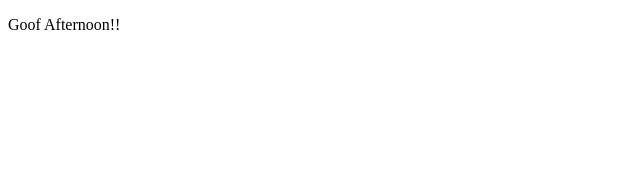
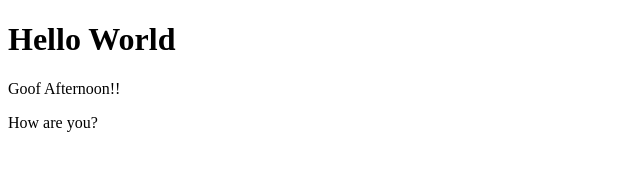
Before and after one commit to Thulasivenu/LocalRepo, a plain HTML site: page index.html in a window 1280 px wide. Shown: the whole page, without its empty margins (0-640 px from the left). Drawn offline with Linux system fonts and the light colour scheme.

Commit message:
Added an new line

```diff
--- a/index.html
+++ b/index.html
@@ -6,6 +6,8 @@
     <title>Document</title>
 </head>
 <body>
+    <h1>Hello World</h1>
     <p>Goof Afternoon!!</p>
+    <p>How are you?</p>
 </body>
 </html>
```
